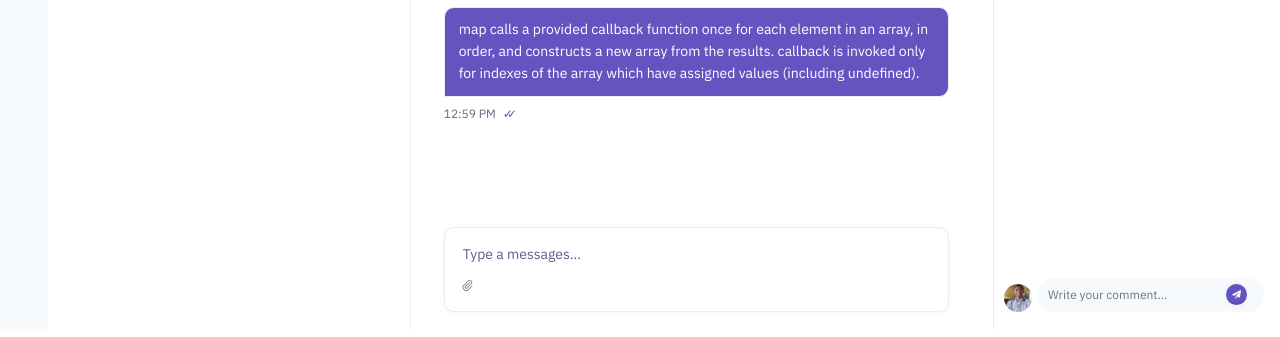
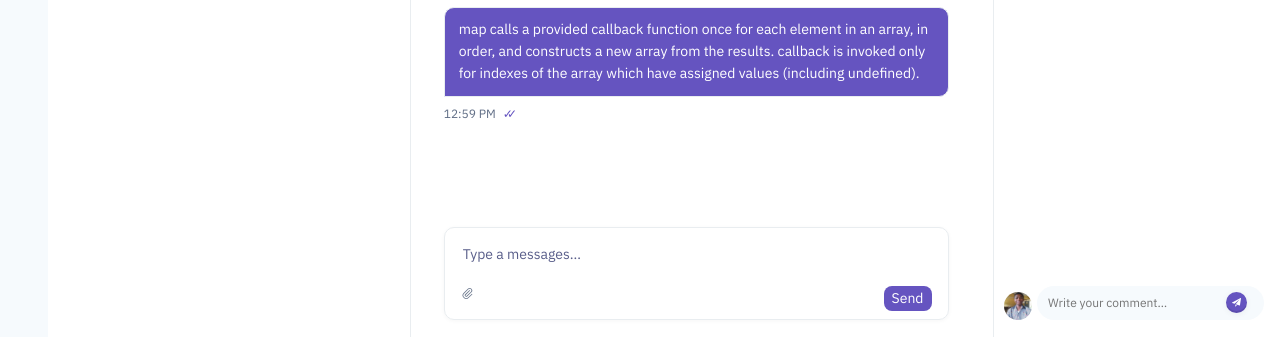
Before and after one commit to komsic/Conversation, a React app: page / in a window 1280 px wide. Shown: the part 596-933 px from the top of the page. Built offline with nearby package versions, Linux system fonts and the light colour scheme.

Commit message:
implement add new message feature

```diff
--- a/src/containers/comment-section/CommentSection.js
+++ b/src/containers/comment-section/CommentSection.js
@@ -51,6 +51,7 @@ const CommentSection = ({ selectedMessageId, toggleDisplay }) => {
             placeholder="Write your comment…"
             value={newComment}
             onChange={({ target: { value } }) => setNewComment(value)}
+            required
           />
 
           <button type="submit">
--- a/src/containers/message-section/MessageSection.css
+++ b/src/containers/message-section/MessageSection.css
@@ -13,7 +13,7 @@
 }
 .message-list > .message__compose {
   margin-top: 6.625rem;
-  height: 5.3125rem;
+  height: 5.8125rem;
   border-radius: .625rem;
   box-shadow: 0 1px 4px 0 rgba(0, 0, 0, 0.04);
   border: 1px solid #e9edf0;
@@ -24,6 +24,13 @@
   position: absolute;
   bottom: 1.1875rem;
   left: 1rem;
+
+  display: flex;
+  align-items: center;
+}
+.message-list > .message__compose > label > span {
+  margin-left: 0.25rem;
+  font-size: .875rem;
 }
 .message-list > .message__compose > textarea {
   width: 100%;
@@ -38,6 +45,17 @@
 .message-list > .message__compose > textarea::placeholder {
   color: #595e8a;
 }
+.message__compose > .message__send {
+  position: absolute;
+  bottom: 0.5rem;
+  right: 1rem;
+  background-color: #6554c0;
+  border: none;
+  border-radius: .5rem;
+  color: white;
+  padding: .25rem .5rem;
+  font-size: .875rem;
+}
 #m-compose {
   display: none;
 }
--- a/src/containers/message-section/MessageSection.js
+++ b/src/containers/message-section/MessageSection.js
@@ -1,17 +1,62 @@
-import React, { useRef } from 'react';
+import React, { useRef, useState, useContext } from 'react';
 import './MessageSection.css';
 import MessageItem from '../../components/message-item/MessageItem';
 import attachment from '../../assets/imgs/attachment.svg';
+import ServiceContext from '../../ServiceContext';
 
 const MessageSection = ({
-  messages, toggleDisplay, setSelectedMessageId, selectedConversation: {
+  messages, setMessageList, conversationId, toggleDisplay, setSelectedMessageId,
+  selectedConversation: {
     sender, id, title, body, time,
   },
 }) => {
+  const [message, setMessage] = useState('');
+  const [fileName, setFileName] = useState('');
   const messageCompose = useRef(null);
+  const fileInput = useRef(null);
+  const service = useContext(ServiceContext);
 
   const onMessageReplyClick = () => {
     messageCompose.current.focus();
+  };
+
+  const handleFileInput = ({ target: { files } }) => {
+    if (files.length > 0) {
+      setFileName(files[0].name);
+    }
+  };
+
+  const handleNewMessage = (event) => {
+    event.preventDefault();
+
+    const now = new Date();
+    const minute = now.getMinutes();
+    let hour = now.getHours();
+    let ampm = 'AM';
+    if (hour > 12) {
+      ampm = 'PM';
+      hour -= 12;
+    } else if (hour === 0) {
+      hour = 12;
+    }
+
+    const messageToBeAdded = {
+      parentId: conversationId,
+      author: 'Jack Dow',
+      body: message,
+      time: `${hour <= 9 ? 0 : ''}${hour}:${minute <= 9 ? 0 : ''}${minute} ${ampm}`,
+    };
+    const file = fileInput.current.files[0];
+    if (file) {
+      messageToBeAdded.file = file;
+    }
+
+    const newMessage = service.addComment(messageToBeAdded);
+    setMessageList([...messages, newMessage]);
+
+    setMessage('');
+    setFileName('');
+    fileInput.current.value = null;
   };
 
   return (
@@ -40,18 +85,30 @@ const MessageSection = ({
         />
       ))}
 
-      <div className="message__compose">
+      <form className="message__compose" onSubmit={handleNewMessage}>
         <textarea
           ref={messageCompose}
           name="message"
           placeholder="Type a messages…"
+          value={message}
+          onChange={({ target: { value } }) => setMessage(value)}
+          required
         />
 
         <label htmlFor="m-compose">
           <img src={attachment} alt="attachment" />
+          <span>{fileName.substring(0, 25)}</span>
         </label>
-        <input type="file" name="m-compose" id="m-compose" />
-      </div>
+        <input
+          type="file"
+          name="m-compose"
+          id="m-compose"
+          ref={fileInput}
+          onChange={handleFileInput}
+        />
+
+        <input type="submit" value="Send" className="message__send" />
+      </form>
     </div>
   );
 };
--- a/src/containers/message/Message.js
+++ b/src/containers/message/Message.js
@@ -74,6 +74,8 @@ const Message = ({
       <section className="message">
         <MessageSection
           messages={messages}
+          setMessageList={setMessages}
+          conversationId={conversationId}
           selectedConversation={selectedConversation}
           setSelectedMessageId={handleSelectedMessageId}
           toggleDisplay={hideComments}
--- a/src/mock-data/service.js
+++ b/src/mock-data/service.js
@@ -49,7 +49,10 @@ class Service {
   }
 
   addMessage(message) {
-    this.data.messages.push({ ...message, id: uuid() });
+    const newMessage = { ...message, id: uuid() };
+    this.data.messages.push(newMessage);
+
+    return newMessage;
   }
 }
 
```
